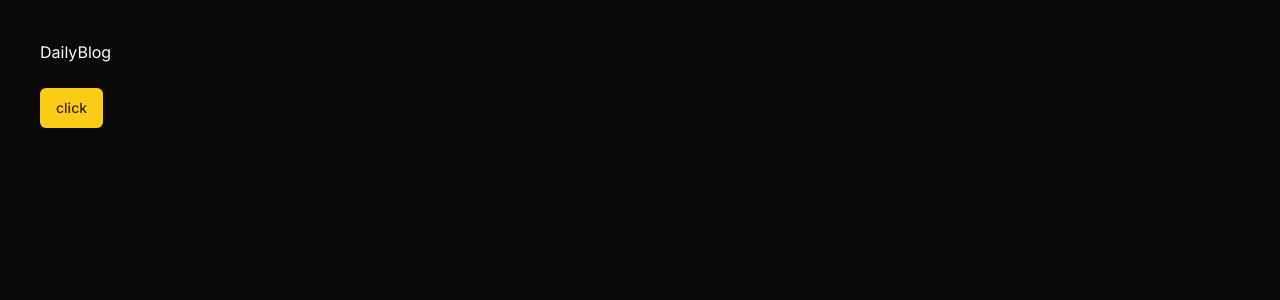
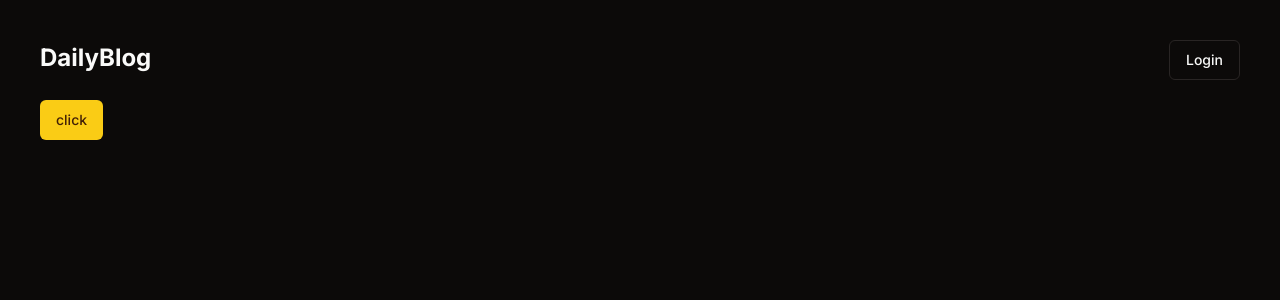
Before and after one commit to chtk3131/DailyBlog, a Next.js app: page / in a window 1280 px wide. Shown: the top 300 px of the page. Built offline with nearby package versions, Linux system fonts and the light colour scheme.

Commit message:
loginボタンを追加。

```diff
--- a/components/nav/navbar.tsx
+++ b/components/nav/navbar.tsx
@@ -1,11 +1,14 @@
 import Link from 'next/link';
 import React from 'react';
+import { Button } from '../ui/button';
 
 export default function Navbar() {
   return (
-    <nav>
+    <nav className="flex items-center justify-between">
       <div className="group">
-        <Link href="/">DailyBlog</Link>
+        <Link href="/" className="text-2xl font-bold">
+          DailyBlog
+        </Link>
         <div
           className="
           h-1
@@ -16,6 +19,7 @@ export default function Navbar() {
         "
         ></div>
       </div>
+      <Button variant="outline">Login</Button>
     </nav>
   );
 }
```
